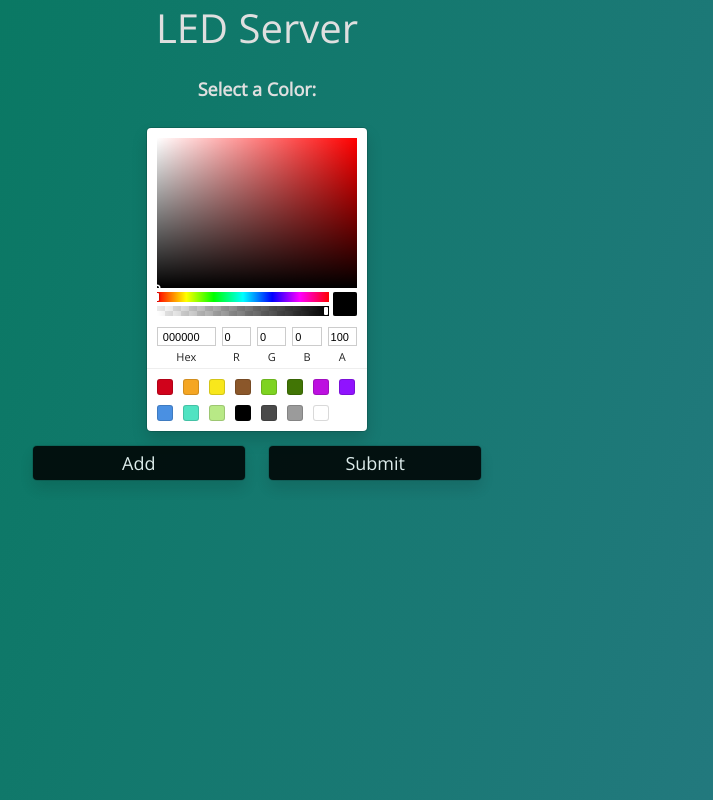
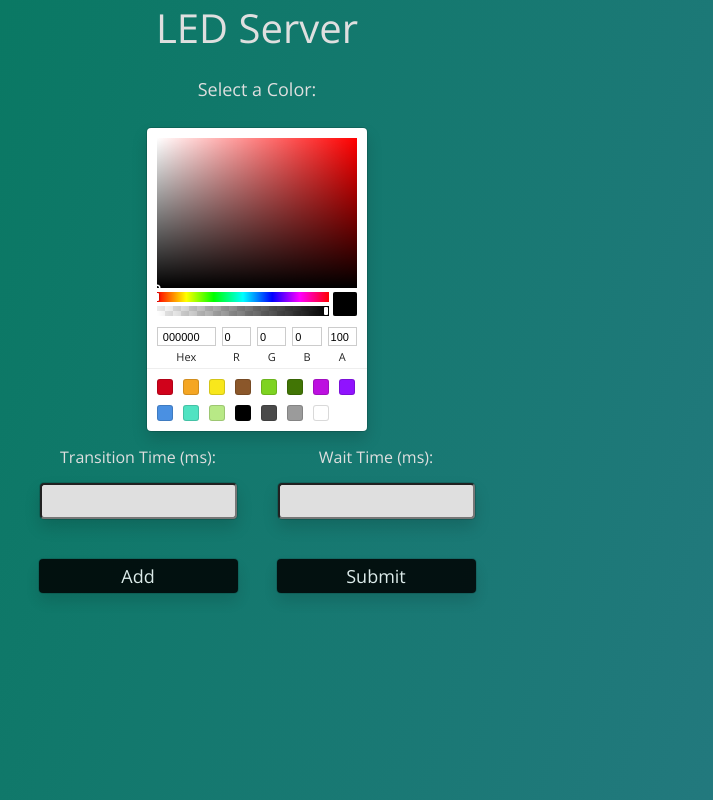
Before and after one commit to ajaykuma24/LEDServer, a React app: page / in a window 1280 px wide. Shown: the whole page, without its empty margins (383-1096 px from the left). Built offline with nearby package versions, Linux system fonts and the light colour scheme.

Commit message:
Finished adding transitions to frontend Now need to improve input validation, and allow for repeating a pattern Perhaps add a help page

```diff
--- a/src/app/app.scss
+++ b/src/app/app.scss
@@ -3,4 +3,5 @@ title {
 	margin: auto;
 	text-align: center;
 	font-size: 40px;
+	font-weight: 300;
 }
--- a/src/app/colorForm.jsx
+++ b/src/app/colorForm.jsx
@@ -1,44 +1,54 @@
 import React from 'react';
+import ColorInfo from './colorInfo';
 import { SketchPicker } from 'react-color';
-import ColorInfo from './colorInfo';
 
 class ColorForm extends React.Component {
 	constructor(props) {
 		super(props);
-		this.state = {colorrgba: {
-				 r: 0,
-				 g: 0,
-				 b: 0,
-				 a: 1
-			 }
+		this.state = {
+			colorrgba: {
+				r: 0,
+				g: 0,
+				b: 0,
+				a: 1
+			},
+			transition: "",
+			wait: "",
+			colors: []
 		}
 
 		this.handleChange = this.handleChange.bind(this);
 		this.handleSubmit = this.handleSubmit.bind(this);
+		this.addColor = this.addColor.bind(this);
+		this.transitionChange = this.transitionChange.bind(this);
+		this.waitChange = this.waitChange.bind(this);
 	}
 
 	handleChange(color, event) {
 		var R = color.rgb.r
 		var G = color.rgb.g
 		var B = color.rgb.b
-		document.getElementById('submit').style.backgroundColor = color.hex
+		document.querySelectorAll('.button').forEach((button) => {button.style.backgroundColor = color.hex})
 		if(color.hsl.l > 0.4) {
-			document.getElementById('submitText').style.color = '#000000'
+			document.querySelectorAll('.buttonText').forEach((text) => {text.style.color = '#000000'})
 		}
 		else {
-			document.getElementById('submitText').style.color = '#FFFFFF'
+			document.querySelectorAll('.buttonText').forEach((text) => {text.style.color = '#FFFFFF'})
 		}
 		this.setState({colorrgba: color.rgb});
+		event.preventDefault();
 	}
 
 	handleSubmit(event) {
+		if(this.state.colors.length === 0)
+			return;
 		fetch("/colors", {
 								method: 'POST',
 								headers: {
 										'Accept': 'application/json, text/plain, */*',
 										'Content-Type': 'application/json'
 								},
-								body: JSON.stringify(this.state.colorrgba)
+								body: JSON.stringify(this.state.colors)
 						})
 						.then(function(res) {
 								return res.text();
@@ -47,24 +57,62 @@ class ColorForm extends React.Component {
 								console.log('sent')
 								console.log(data)
 						})
+		this.setState({colors: []})
 		event.preventDefault();
+	}
+	addColor(event) {
+		if(this.state.transition === "" || this.state.wait === "")
+			return;
+		var colors = this.state.colors
+		colors.push({
+						r: this.state.colorrgba.r,
+						g: this.state.colorrgba.g,
+						b: this.state.colorrgba.b,
+						t: this.state.transition,
+						w: this.state.wait
+					})
+		this.setState({	colors: colors})
+		event.preventDefault();
+	}
+	transitionChange(event) {
+		this.setState({transition: this.checknum(event.target.value, this.state.transition)})
+		event.preventDefault();
+	}
+	waitChange(event) {
+		this.setState({wait: this.checknum(event.target.value, this.state.wait)})
+		event.preventDefault();
+	}
+	checknum(str, prev) {
+		var num = parseInt(str);
+		if(str === "" || (num.toString() === str && num >= 0))
+			return str
+		else return prev;
 	}
 
 	render() {
+		const colinfos = this.state.colors.map( (col, index) => {return <ColorInfo key={index} r={col.r} g={col.g} b={col.b} t={col.t} w={col.w}/> })
 		return (
 			<div id="form">
 				<h1>Select a Color:</h1>
 					<SketchPicker color={ this.state.colorrgba } onChange={ this.handleChange} />
-					<div id="buttons">
-						<div id="Add" onClick={this.handleSubmit}>
-							<p id="addText">Add</p>
+					<div id="inputs">
+						<div id="left">
+							<p>Transition Time (ms):</p>
+							<input type="text" className="input" value={this.state.transition} onChange={this.transitionChange} />
+							<div className="button" onClick={this.addColor}>
+							<p className="buttonText">Add</p>
+							</div>
 						</div>
-
-						<div id="submit" onClick={this.handleSubmit}>
-							<p id="submitText">Submit</p>
+						<div id="right">
+							<p>Wait Time (ms):</p>
+							<input type="text" className="input" value={this.state.wait} onChange={this.waitChange} />
+							<div className="button" onClick={this.handleSubmit}>
+							<p className="buttonText">Submit</p>
+							</div>
 						</div>
 					</div>
 					<div id="colstosend">
+					{colinfos}
 					</div>
 			</div>
 		);
--- a/src/app/colorForm.scss
+++ b/src/app/colorForm.scss
@@ -4,47 +4,66 @@ h1 {
     padding-top: 10px;
     padding-bottom: 15px;
     font-size: 18px;
+    font-weight: 300;
 }
-#buttons {
-	width: 35%
+#colstosend {
+	padding-top: 15px;
+	width: 50%;
+	clear: both;
 }
-#Add {
-	width: 45%;
+
+
+.input {
+	display: inline-block;
+	width: 90%;
+	height: 30px;
+	border-radius: 4px;
 	margin-top: 15px;
+    box-shadow: rgba(0, 0, 0, 0.15) 0px 0px 0px 1px, rgba(0, 0, 0, 0.15) 0px 8px 16px;
+    text-align: center;
+    font-size: 16px;
+    font-weight: bold;
+    font-family: 'Open Sans',Helvetica Neue, Arial,sans-serif;
+    background-color: #DFDFDF;
+}
+
+
+
+#inputs {
+	padding-top: 15px;
+	text-align: center;
+	width: 35%;
+}
+
+p {
+	margin: 0 auto;
+}
+
+#left {
+	float: left;
+}
+
+#right {
+	float: right;
+}
+
+.button {
+	width: 90%;
+	margin-top: 40px;
 	padding: 5px;
 	margin-left: auto;
 	margin-right: auto;
-	margin-bottom: auto;
+	margin-bottom: 15px;
     background-color: rgb(0, 0, 0);
     opacity: 0.85;
     border-radius: 4px;
     box-shadow: rgba(0, 0, 0, 0.15) 0px 0px 0px 1px, rgba(0, 0, 0, 0.15) 0px 8px 16px;
-    float: left;
-
 }
-#Add:hover {
+.button:hover {
 	opacity: 0.65;
 	cursor: pointer;
 }
-#submit {
-	width: 45%;
-	margin-top: 15px;
-	padding: 5px;
-	margin-left: auto;
-	margin-right: auto;
-	margin-bottom: auto;
-    background-color: rgb(0, 0, 0);
-    opacity: 0.85;
-    border-radius: 4px;
-    box-shadow: rgba(0, 0, 0, 0.15) 0px 0px 0px 1px, rgba(0, 0, 0, 0.15) 0px 8px 16px;
-    float: right;
-
-}
-#submit:hover {
-	opacity: 0.65;
-	cursor: pointer;
-}
-p {
+.buttonText {
 	margin: auto;
 	display: block;
     text-align: center;
--- a/src/app/colorInfo.jsx
+++ b/src/app/colorInfo.jsx
@@ -5,13 +5,17 @@ class ColorInfo extends React.Component {
 		super(props);
 	}
 	render() {
+		const color = 'rgb(' + this.props.r.toString() + ', ' + this.props.g.toString() + ', ' + this.props.b.toString() + ')';
+		const style = {
+			backgroundColor: color
+		}
 		return (
-			<div class="colorInfo">
-				<div class="colorBox">
+			<div className="colorInfo">
+				<div className="colorBox" style={style}>
 				</div>
-				<div class="transitionTime">
-    			</div>
-    			<div class="waitTime">
+				<div className="nums">
+				<p className="infos">{this.props.t}</p>
+    			<p className="infos">{this.props.w}</p>
     			</div>
 
 			</div>
--- a/src/app/colorInfo.scss
+++ b/src/app/colorInfo.scss
@@ -1,15 +1,27 @@
 .colorInfo {
+	float: left;
+	width: 20%;
+	height: 50px;
+}
+
+.colorBox {
+	float: left;
+	width: 30%;
+	height: 70%;
+	border-radius: 4px;
+    box-shadow: rgba(0, 0, 0, 0.15) 0px 0px 0px 1px, rgba(0, 0, 0, 0.15) 0px 8px 16px;
+}
+.nums {
+	float: right;
+	width: 70%;
 
 }
 
-.colorBox {
-
+.infos {
+	padding-left: 10px;
+	margin: 0 auto;
+	display: block;
+    text-align: left;
+    font-size: 12px;
+    color: rgb(255, 255, 255);
 }
-
-.transitionTime {
-
-}
-
-.waitTime {
-
-}
--- a/src/app/global.scss
+++ b/src/app/global.scss
@@ -1,4 +1,4 @@
-@import url(https://fonts.googleapis.com/css?family=Open+Sans:300);
+@import url(https://fonts.googleapis.com/css?family=Open+Sans);
 html {
     height: 100%;
     width: 100%;
--- a/templates/index.html
+++ b/templates/index.html
@@ -5,10 +5,10 @@
     <meta charset="UTF-8" />
     <meta http-equiv="X-UA-Compatible" content="IE=edge" />
     <title>LEDServer</title>
-<link href="app.35729d1f512c14ecad5d.css" rel="stylesheet"></head>
+<link href="app.1059a22d9520e3a0fe2a.css" rel="stylesheet"></head>
 
 <body>
     <div id="react-root"></div>
-<script type="text/javascript" src="app.35729d1f512c14ecad5d.js"></script></body>
+<script type="text/javascript" src="app.1059a22d9520e3a0fe2a.js"></script></body>
 
 </html>
```
Also changed, not shown: 2 other files (tests, documents, lock files or other folders).
